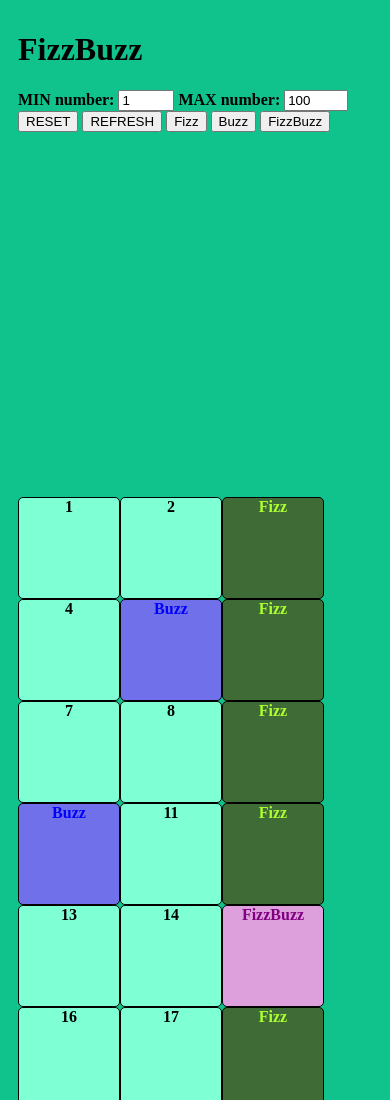
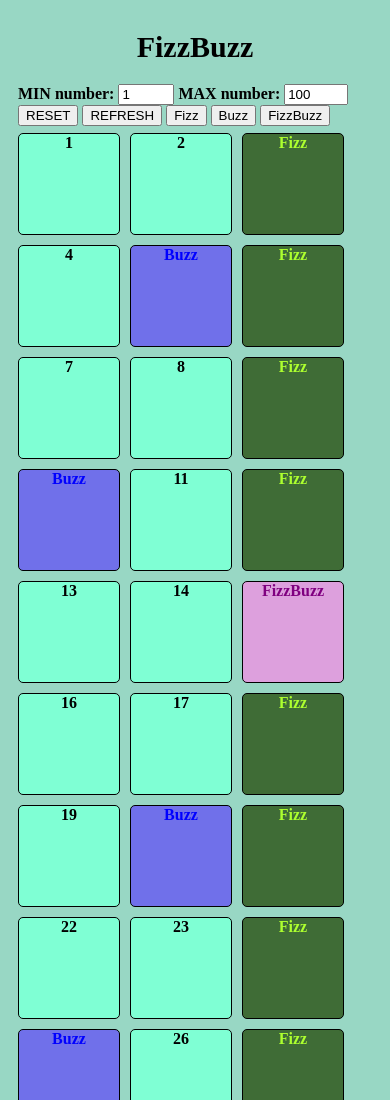
Before and after one commit to zanerrrr/fizzbuzz, a plain HTML site: page index.html in a window 390 px wide. Shown: the top 1100 px of the page. Drawn offline with nearby package versions, Linux system fonts and the light colour scheme.

Commit message:
css adjustments

```diff
--- a/style/style.css
+++ b/style/style.css
@@ -6,10 +6,10 @@ html {
 body {
     font-family: 'Times New Roman', Times, serif;
     font-weight: bold;
-    background-color: rgb(16, 195, 141);
+    background-color: rgb(152, 215, 196);
 }
 
-main h1{
+h1{
     text-align: center;
     font-size: 30px;
 }
@@ -22,6 +22,7 @@ main h1{
     flex-wrap: wrap;
     align-content: center;
     justify-items: center;
+    gap: 10px;
 }
 
 #container p {
@@ -40,7 +41,6 @@ main h1{
 
     .container-nav {
         width: 100%;
-        min-height: 400px;
         flex-wrap: wrap;
         flex-direction: column;
     }
@@ -90,6 +90,6 @@ main h1{
     background-color: aquamarine;
 }
 
-.fizz .red {
-    background-color: red;
-  }
+.fizz:hover, .buzz:hover, .fizzbuzz:hover, .other:hover{
+    box-shadow: 0 0 40px rgba(33,33,33,.8);
+}
```
